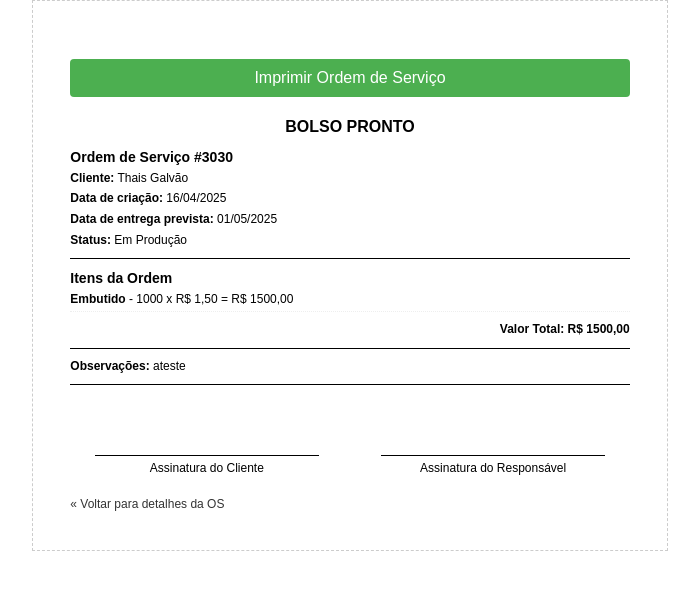
After one commit to rogaciano/prodbolso, a Django app: page /ordens/2/pdf/ in a window 1280 px wide. The commit adds this page. Shown: the top 590 px of the page, without its empty margins (290-989 px from the left). Run offline with Django 5.2, Linux system fonts and the light colour scheme; a user stored in the database is signed in; data comes from the database, SQL or seed files in the repository.

Commit message:
Add OS detail view, PDF template and delivery/payment handling
The commit adds detailed views for order service management including a PDF template for printing and functionality for handling deliveries and payments.

```diff
--- a/apps/ordens_servico/urls.py
+++ b/apps/ordens_servico/urls.py
@@ -4,6 +4,7 @@ from . import views
 app_name = 'ordens_servico'
 
 urlpatterns = [
+    path('<int:pk>/pdf/', views.OrdemServicoPDFView.as_view(), name='ordemservico_pdf'),
     # Ordens de Serviço
     path('', views.OrdemServicoListView.as_view(), name='list'),
     path('add/', views.OrdemServicoCreateView.as_view(), name='add'),
--- a/apps/ordens_servico/views.py
+++ b/apps/ordens_servico/views.py
@@ -1,6 +1,9 @@
 from django.shortcuts import render, redirect, get_object_or_404
 from django.urls import reverse_lazy, reverse
 from django.views.generic import ListView, DetailView, CreateView, UpdateView, DeleteView, View
+from django.http import HttpResponse
+from django.template.loader import render_to_string, get_template
+from django.shortcuts import render
 from django.contrib.auth.mixins import LoginRequiredMixin
 from django.contrib import messages
 from django.utils import timezone
@@ -286,6 +289,16 @@ class ProducaoOSFinalizarView(LoginRequiredMixin, View):
         messages.success(request, 'Produção finalizada com sucesso!')
         return redirect('ordens_servico:detail', pk=producao.ordem_servico.pk)
 
+class OrdemServicoPDFView(LoginRequiredMixin, DetailView):
+    model = OrdemServico
+    template_name = 'ordens_servico/ordemservico_pdf.html'
+    context_object_name = 'ordem'
+
+    def get(self, request, *args, **kwargs):
+        # Simplesmente renderiza o template HTML com CSS para impressão
+        ordem = self.get_object()
+        return render(request, self.template_name, {'ordem': ordem})
+
 class ProducaoOSEntregarView(LoginRequiredMixin, View):
     def post(self, request, pk):
         producao = get_object_or_404(ProducaoOS, pk=pk)
--- a/templates/ordens_servico/ordemservico_detail.html
+++ b/templates/ordens_servico/ordemservico_detail.html
@@ -68,6 +68,10 @@
 <div class="mb-6 flex flex-wrap justify-end gap-2">
   <a href="{% url 'ordens_servico:list' %}" class="inline-flex items-center px-4 py-2 border border-gray-300 rounded-md shadow-sm text-sm font-medium text-gray-700 bg-white hover:bg-gray-50 focus:outline-none focus:ring-2 focus:ring-offset-2 focus:ring-blue-500">
     <i class="fas fa-arrow-left mr-2"></i> Voltar para Lista
+  </a>
+  <a href="{% url 'ordens_servico:ordemservico_pdf' ordem.id %}" target="_blank"
+     class="inline-flex items-center px-3 py-2 border border-transparent text-sm leading-4 font-medium rounded-md text-white bg-gray-700 hover:bg-gray-800 focus:outline-none focus:ring-2 focus:ring-offset-2 focus:ring-gray-500">
+      <i class="fas fa-file-pdf mr-2"></i> Imprimir PDF
   </a>
 
   <a href="{% url 'ordens_servico:edit' ordem.id %}" class="inline-flex items-center px-3 py-2 border border-transparent text-sm leading-4 font-medium rounded-md text-white bg-yellow-600 hover:bg-yellow-700 focus:outline-none focus:ring-2 focus:ring-offset-2 focus:ring-yellow-500">
--- /dev/null
+++ b/templates/ordens_servico/ordemservico_pdf.html
@@ -0,0 +1,145 @@
+<!DOCTYPE html>
+<html>
+<head>
+    <meta charset="UTF-8">
+    <title>Ordem de Serviço #{{ ordem.ficha }}</title>
+    <style>
+        /* Configuração para impressão em meia folha A4 */
+        @media print {
+            @page {
+                size: A5 landscape;
+                margin: 1cm;
+            }
+            body {
+                width: 148mm; /* Largura A5 */
+                height: 210mm; /* Altura A5 */
+                margin: 0;
+                padding: 1cm;
+                box-sizing: border-box;
+                border: none;
+            }
+            .no-print, button, .print-button {
+                display: none !important;
+                visibility: hidden !important;
+            }
+        }
+
+        /* Estilos gerais */
+        body {
+            font-family: Arial, sans-serif;
+            font-size: 12px;
+            line-height: 1.3;
+            max-width: 148mm;
+            margin: 0 auto;
+            padding: 1cm;
+            border: 1px dashed #ccc;
+        }
+        h1 {
+            font-size: 16px;
+            text-align: center;
+            margin: 10px 0;
+        }
+        h2 {
+            font-size: 14px;
+            margin: 10px 0 5px 0;
+        }
+        .linha {
+            border-top: 1px solid #000;
+            margin: 10px 0;
+        }
+        .info {
+            margin-bottom: 5px;
+        }
+        .item {
+            margin: 5px 0;
+            padding-bottom: 3px;
+            border-bottom: 1px dotted #eee;
+        }
+        .total {
+            font-weight: bold;
+            margin: 10px 0;
+            text-align: right;
+        }
+        .assinatura {
+            margin-top: 30px;
+            border-top: 1px solid #000;
+            width: 40%;
+            display: inline-block;
+            text-align: center;
+            padding-top: 5px;
+        }
+        .assinaturas {
+            margin-top: 40px;
+            text-align: center;
+        }
+        .espaco {
+            display: inline-block;
+            width: 10%;
+        }
+        .print-button {
+            background-color: #4CAF50;
+            color: white;
+            padding: 10px 15px;
+            border: none;
+            border-radius: 4px;
+            cursor: pointer;
+            font-size: 16px;
+            margin: 20px 0;
+            display: block;
+            width: 100%;
+        }
+        .print-button:hover {
+            background-color: #45a049;
+        }
+    </style>
+</head>
+<body>
+    <!-- Botão de impressão (não aparece quando imprimir) -->
+    <button onclick="window.print()" class="print-button no-print">Imprimir Ordem de Serviço</button>
+
+    <h1>BOLSO PRONTO</h1>
+    <h2>Ordem de Serviço #{{ ordem.ficha }}</h2>
+
+    <div class="info"><strong>Cliente:</strong> {{ ordem.cliente.nome }}</div>
+    <div class="info"><strong>Data de criação:</strong> {{ ordem.data_criacao|date:"d/m/Y" }}</div>
+    <div class="info"><strong>Data de entrega prevista:</strong> {{ ordem.data_entrega_prevista|date:"d/m/Y" }}</div>
+    <div class="info"><strong>Status:</strong> {{ ordem.get_status_display }}</div>
+
+    <div class="linha"></div>
+
+    <h2>Itens da Ordem</h2>
+
+    {% for item in ordem.itens.all %}
+    <div class="item">
+        <strong>{{ item.tipo_bolso.nome }}</strong> -
+        {{ item.quantidade }} x R$ {{ item.valor_unitario|floatformat:2 }} =
+        R$ {{ item.subtotal|floatformat:2 }}
+    </div>
+    {% endfor %}
+
+    <div class="total">
+        <strong>Valor Total: R$ {{ ordem.valor_total|floatformat:2 }}</strong>
+    </div>
+
+    <div class="linha"></div>
+
+    <div class="info"><strong>Observações:</strong> {{ ordem.observacoes|default:"-" }}</div>
+
+    <div class="linha"></div>
+
+    <div class="assinaturas">
+        <div class="assinatura">Assinatura do Cliente</div>
+        <div class="espaco"></div>
+        <div class="assinatura">Assinatura do Responsável</div>
+    </div>
+
+    <!-- Link para voltar (não aparece quando imprimir) -->
+    <div class="no-print" style="margin-top: 20px;">
+        <a href="{% url 'ordens_servico:detail' ordem.id %}" style="color: #333; text-decoration: none;">
+            &laquo; Voltar para detalhes da OS
+        </a>
+    </div>
+
+
+</body>
+</html>
```
Also changed, not shown: requirements.txt (added, +9 -0 lines), templates/ordens_servico/ordemservico_list.html (+67 -2 lines).
